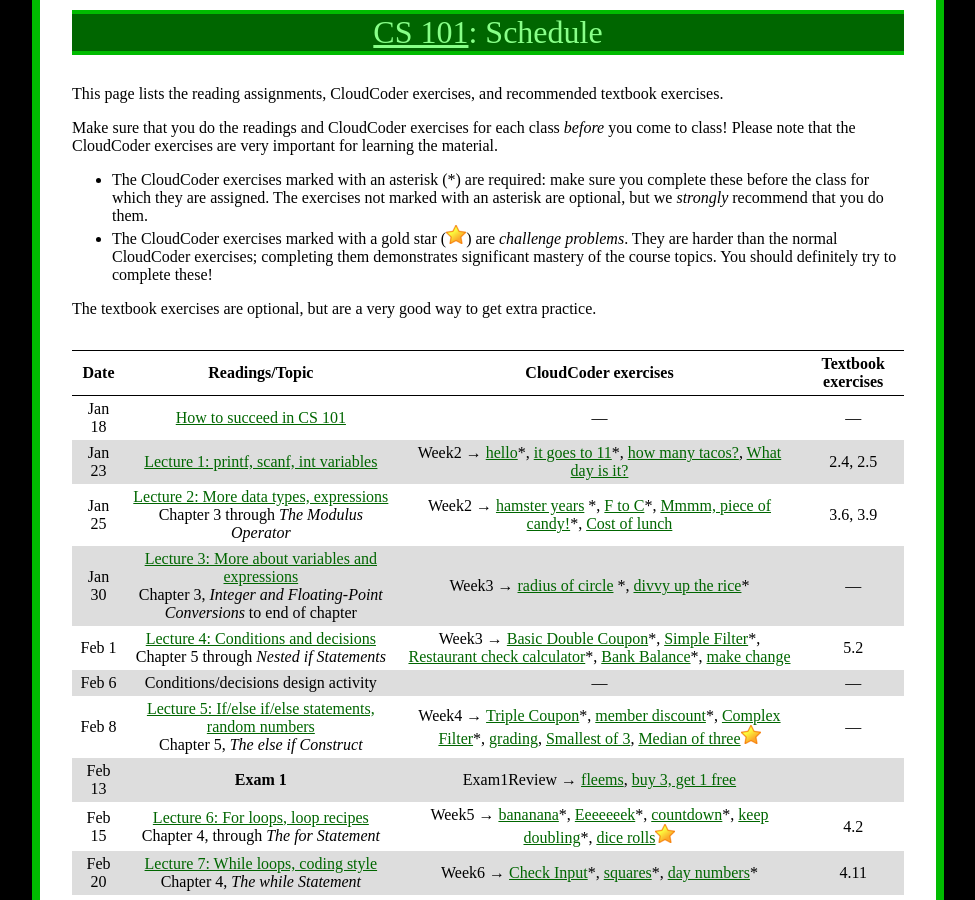
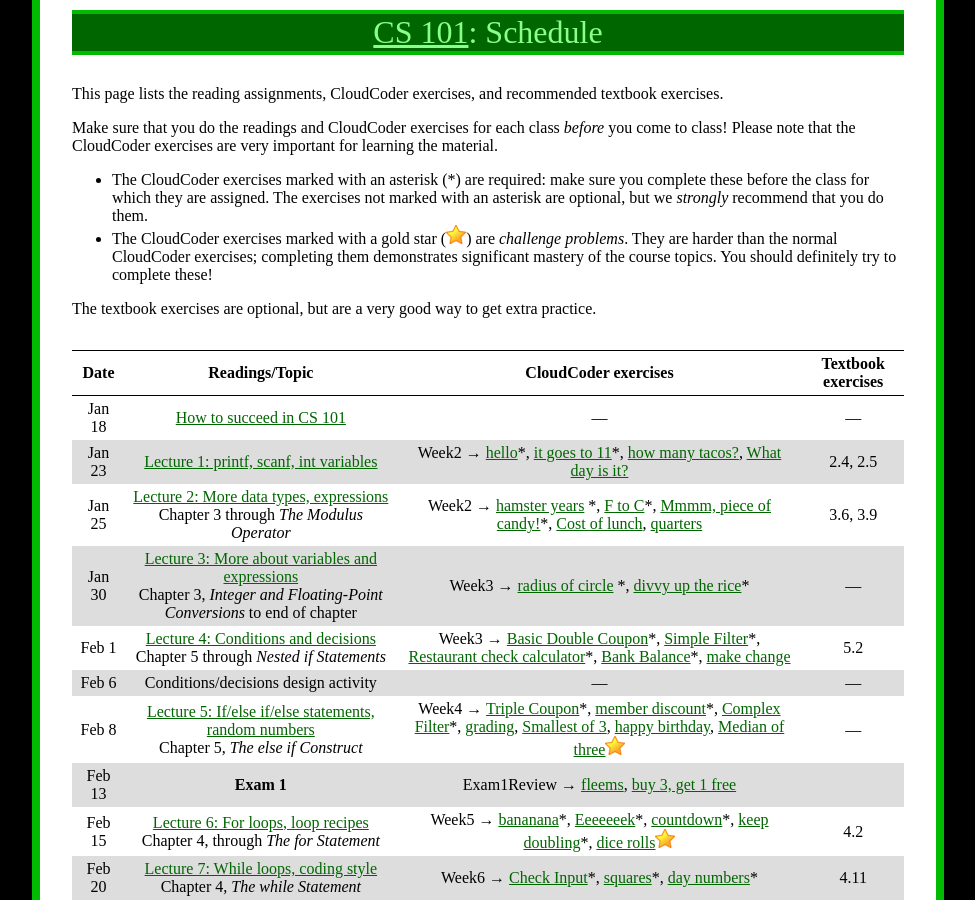
Before and after one commit to ycpcs/cs101-spring2018, a Jekyll site: the page built from schedule.md, in a window 1280 px wide and 900 px high. Shown: the whole window, without its empty margins (152-1127 px from the left). Built offline with Jekyll 4.4.1, drawn with Linux system fonts in a browser that asks for light colours.

Commit message:
added a couple more CC exercises

```diff
--- a/schedule.md
+++ b/schedule.md
@@ -16,11 +16,11 @@
 :----: | :--------: | :--------------------: | :------------------:
 Jan 18 | [How to succeed in CS 101](success.html) | &mdash; | &mdash;
 Jan 23 | [Lecture 1: printf, scanf, int variables](lectures/lecture01.html) | Week2 &rarr; [hello](https://cs.ycp.edu/cloudcoder/#exercise?c=17,p=796)\*, [it goes to 11](https://cs.ycp.edu/cloudcoder/#exercise?c=17,p=797)\*, [how many tacos?](https://cs.ycp.edu/cloudcoder/#exercise?c=17,p=798), [What day is it?](https://cs.ycp.edu/cloudcoder/#exercise?c=17,p=799) | 2.4, 2.5
-Jan 25 | [Lecture 2: More data types, expressions](lectures/lecture02.html)<br>Chapter 3 through *The Modulus Operator* | Week2 &rarr; [hamster years](https://cs.ycp.edu/cloudcoder/#exercise?c=17,p=800) \*, [F to C](https://cs.ycp.edu/cloudcoder/#exercise?c=17,p=801)\*, [Mmmm, piece of candy!](https://cs.ycp.edu/cloudcoder/#exercise?c=17,p=802)\*, [Cost of lunch](https://cs.ycp.edu/cloudcoder/#exercise?c=17,p=803) | 3.6, 3.9
+Jan 25 | [Lecture 2: More data types, expressions](lectures/lecture02.html)<br>Chapter 3 through *The Modulus Operator* | Week2 &rarr; [hamster years](https://cs.ycp.edu/cloudcoder/#exercise?c=17,p=800) \*, [F to C](https://cs.ycp.edu/cloudcoder/#exercise?c=17,p=801)\*, [Mmmm, piece of candy!](https://cs.ycp.edu/cloudcoder/#exercise?c=17,p=802)\*, [Cost of lunch](https://cs.ycp.edu/cloudcoder/#exercise?c=17,p=803), [quarters](https://cs.ycp.edu/cloudcoder/#exercise?c=17,p=876) | 3.6, 3.9
 Jan 30 | [Lecture 3: More about variables and expressions](lectures/lecture03.html)<br>Chapter 3, *Integer and Floating-Point Conversions* to end of chapter | Week3 &rarr; [radius of circle](https://cs.ycp.edu/cloudcoder/#exercise?c=17,p=804) \*, [divvy up the rice](https://cs.ycp.edu/cloudcoder/#exercise?c=17,p=805)\* | &mdash;
 Feb 1 | [Lecture 4: Conditions and decisions](lectures/lecture04.html)<br>Chapter 5 through *Nested if Statements* | Week3 &rarr; [Basic Double Coupon](https://cs.ycp.edu/cloudcoder/#exercise?c=17,p=806)\*, [Simple Filter](https://cs.ycp.edu/cloudcoder/#exercise?c=17,p=807)\*, [Restaurant check calculator](https://cs.ycp.edu/cloudcoder/#exercise?c=17,p=809)\*, [Bank Balance](https://cs.ycp.edu/cloudcoder/#exercise?c=17,p=808)\*, [make change](https://cs.ycp.edu/cloudcoder/#exercise?c=17,p=843) | 5.2
 Feb 6 | <span class="activity">Conditions/decisions design activity</span> | &mdash; | &mdash;
-Feb 8 | [Lecture 5: If/else if/else statements, random numbers](lectures/lecture05.html)<br>Chapter 5, *The else if Construct* | Week4 &rarr; [Triple Coupon](https://cs.ycp.edu/cloudcoder/#exercise?c=17,p=810)\*, [member discount](https://cs.ycp.edu/cloudcoder/#exercise?c=17,p=811)\*, [Complex Filter](https://cs.ycp.edu/cloudcoder/#exercise?c=17,p=812)\*, [grading](https://cs.ycp.edu/cloudcoder/#exercise?c=17,p=853), [Smallest of 3](https://cs.ycp.edu/cloudcoder/#exercise?c=17,p=866), [Median of three](https://cs.ycp.edu/cloudcoder/#exercise?c=17,p=857)![gold star](img/goldstar-tiny.png) | &mdash;
+Feb 8 | [Lecture 5: If/else if/else statements, random numbers](lectures/lecture05.html)<br>Chapter 5, *The else if Construct* | Week4 &rarr; [Triple Coupon](https://cs.ycp.edu/cloudcoder/#exercise?c=17,p=810)\*, [member discount](https://cs.ycp.edu/cloudcoder/#exercise?c=17,p=811)\*, [Complex Filter](https://cs.ycp.edu/cloudcoder/#exercise?c=17,p=812)\*, [grading](https://cs.ycp.edu/cloudcoder/#exercise?c=17,p=853), [Smallest of 3](https://cs.ycp.edu/cloudcoder/#exercise?c=17,p=866), [happy birthday](https://cs.ycp.edu/cloudcoder/#exercise?c=17,p=877), [Median of three](https://cs.ycp.edu/cloudcoder/#exercise?c=17,p=857)![gold star](img/goldstar-tiny.png) | &mdash;
 Feb 13 | **Exam 1** | Exam1Review &rarr; [fleems](https://cs.ycp.edu/cloudcoder/#exercise?c=17,p=854), [buy 3, get 1 free](https://cs.ycp.edu/cloudcoder/#exercise?c=17,p=859)
 Feb 15 | [Lecture 6: For loops, loop recipes](lectures/lecture06.html)<br>Chapter 4, through *The for Statement* | Week5 &rarr; [bananana](https://cs.ycp.edu/cloudcoder/#exercise?c=17,p=813)\*, [Eeeeeeek](https://cs.ycp.edu/cloudcoder/#exercise?c=17,p=842)\*, [countdown](https://cs.ycp.edu/cloudcoder/#exercise?c=17,p=814)\*, [keep doubling](https://cs.ycp.edu/cloudcoder/#exercise?c=17,p=815)\*, [dice rolls](https://cs.ycp.edu/cloudcoder/#exercise?c=17,p=844)![gold star](img/goldstar-tiny.png) | 4.2
 Feb 20 | [Lecture 7: While loops, coding style](lectures/lecture07.html)<br>Chapter 4, *The while Statement* | Week6 &rarr; [Check Input](https://cs.ycp.edu/cloudcoder/#exercise?c=17,p=816)\*, [squares](https://cs.ycp.edu/cloudcoder/#exercise?c=17,p=817)\*, [day numbers](https://cs.ycp.edu/cloudcoder/#exercise?c=17,p=818)\* | 4.11
```
